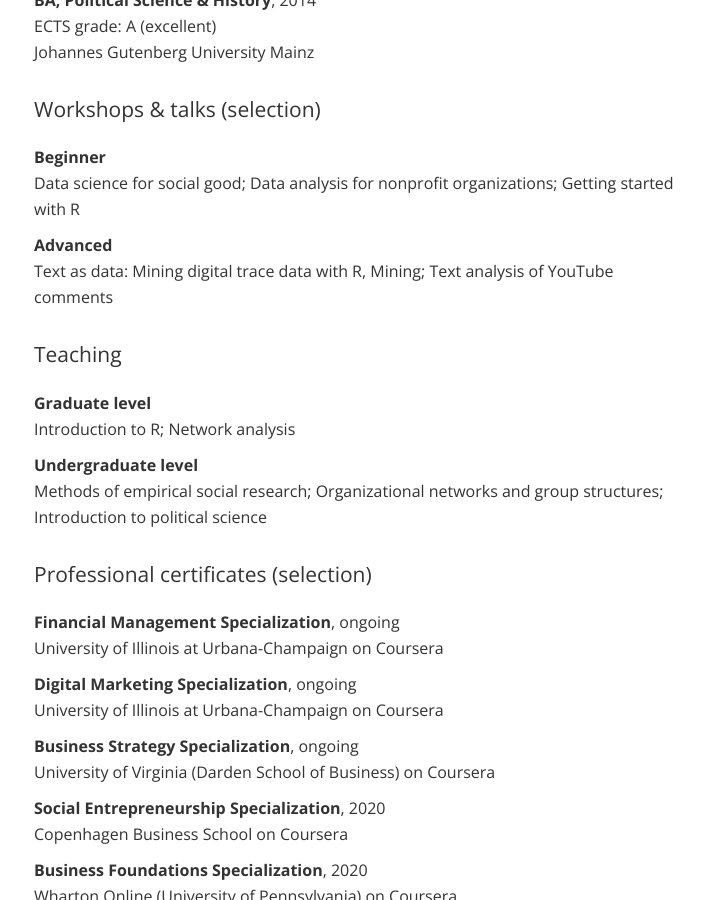
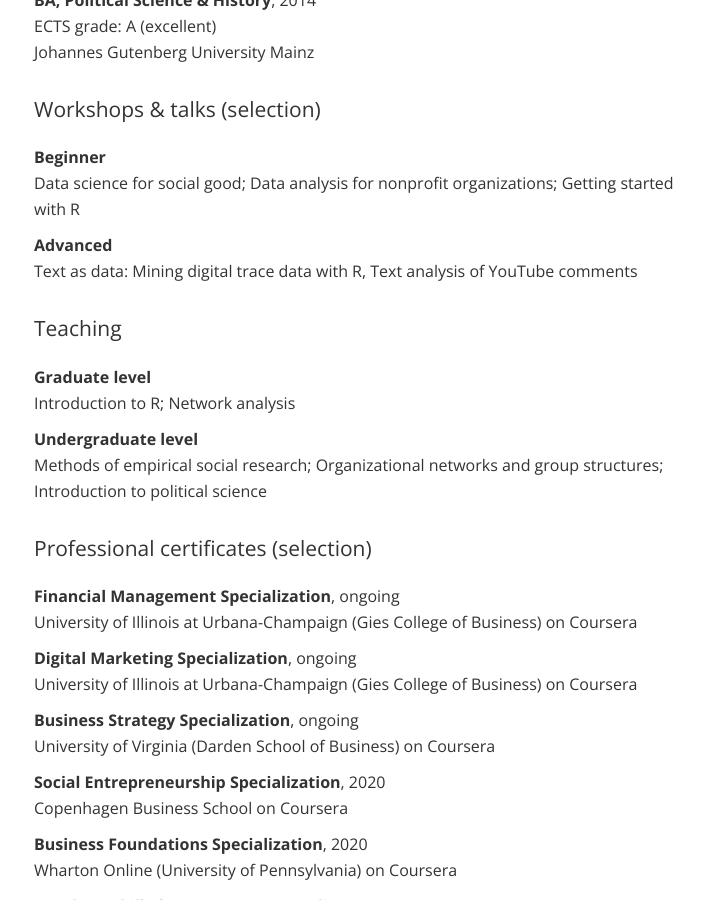
Before and after one commit to lhehnke/lhehnke.github.io, a Jekyll site: the page built from cv/index.html, in a window 1280 px wide and 900 px high, scrolled down 1410 px. Shown: the whole window, without its empty margins (282-986 px from the left). Built offline with Jekyll 4.4.1, drawn with Linux system fonts in a browser that asks for light colours; nearby versions of some CDN libraries.

Commit message:
Fix typo

```diff
--- a/cv/index.html
+++ b/cv/index.html
@@ -78,7 +78,7 @@
 				Data science for social good; Data analysis for nonprofit organizations; Getting started with R</p>
 
     <p style="margin-bottom:30px"><strong> Advanced</strong><br>
-				Text as data: Mining digital trace data with R, Mining; Text analysis of YouTube comments</p>
+				Text as data: Mining digital trace data with R, Text analysis of YouTube comments</p>
 
 
     <p class="lead">Teaching</p>
@@ -93,10 +93,10 @@
     <p class="lead">Professional certificates (selection)</p>
 
     <p><strong>Financial Management Specialization</strong>, ongoing<br>
-				University of Illinois at Urbana-Champaign on Coursera</p>
+				University of Illinois at Urbana-Champaign (Gies College of Business) on Coursera</p>
 
     <p><strong>Digital Marketing Specialization</strong>, ongoing<br>
-				University of Illinois at Urbana-Champaign on Coursera</p>
+				University of Illinois at Urbana-Champaign (Gies College of Business) on Coursera</p>
 
     <p><strong>Business Strategy Specialization</strong>, ongoing<br>
         University of Virginia (Darden School of Business) on Coursera</p>
```
